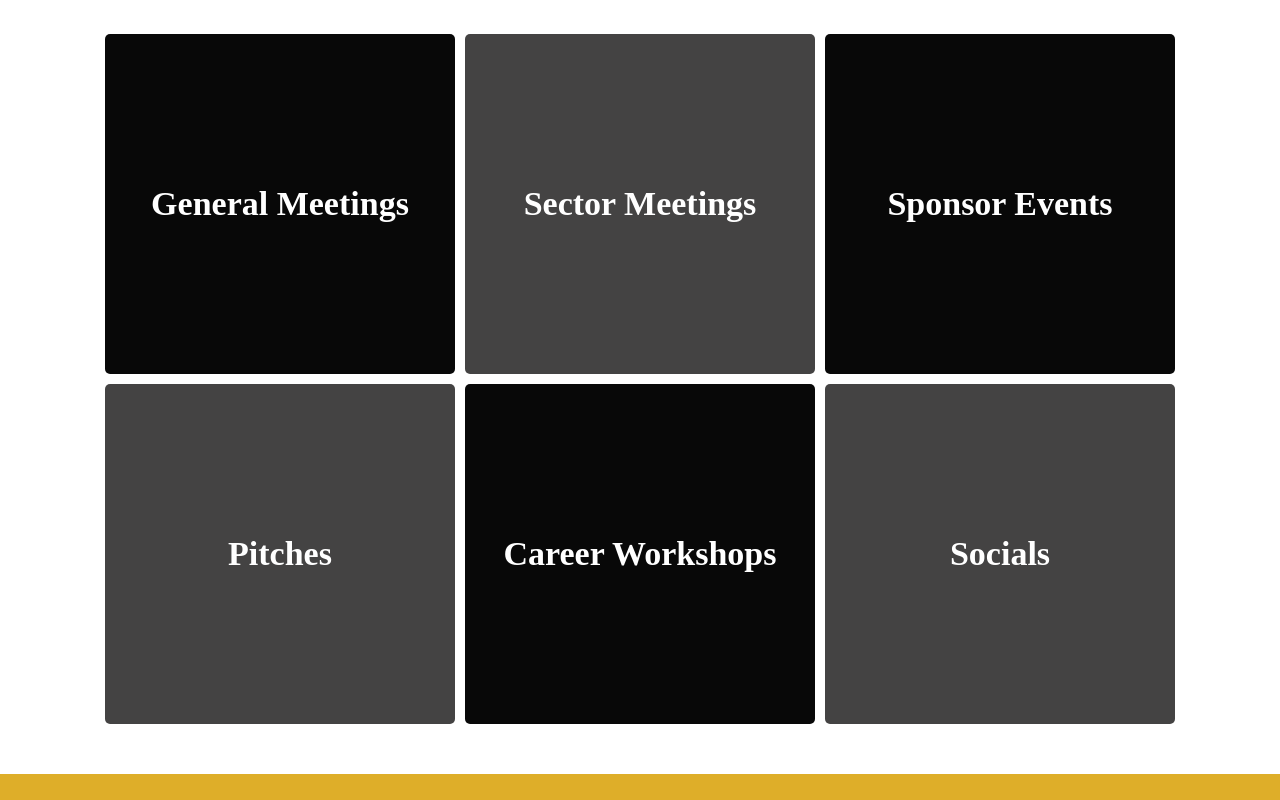
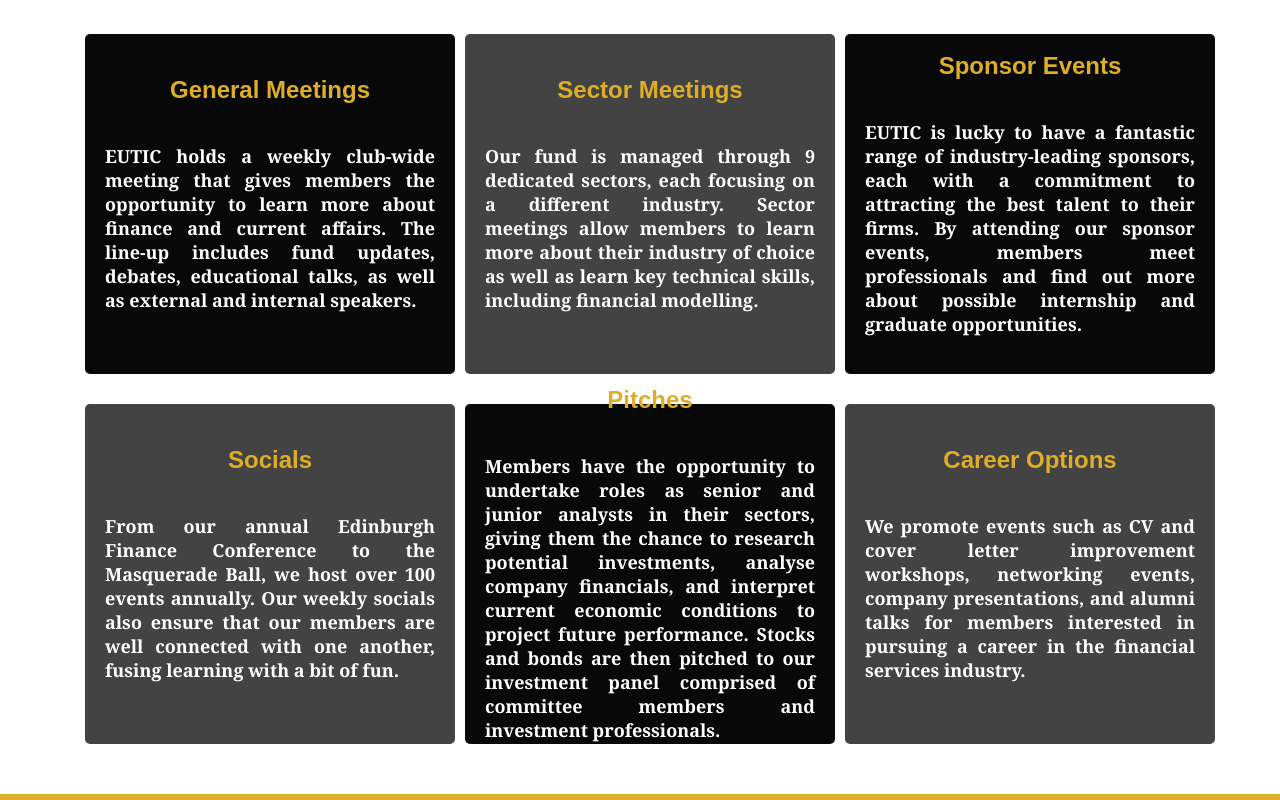
Before and after one commit to Arnesh997/eutic, a plain HTML site: page index.html in a window 1280 px wide. Shown: the part 1580-2380 px from the top of the page. Drawn offline with Linux system fonts and the light colour scheme.

Commit message:
added bunch of stuff

```diff
--- a/index.html
+++ b/index.html
@@ -128,14 +128,44 @@
                     <h1>Overview</h1>
                     <p>Our objectives are to educate students about the world of finance, give members real-life experience in trading stocks, provide opportunities to network with some ofthe world’s most prestigious firms, and help members pursue careers
                         in the financial services industry and other leading graduate recruiters.</p>
-                    <div class="wrapper ">
+
+                        <div class="wrapper">
+                            <div class="box">
+                                <h2>General Meetings</h2>
+                                <p>EUTIC holds a weekly club-wide meeting that gives members the opportunity to learn more about finance and current affairs. The line-up includes fund updates, debates, educational talks, as well as external and internal speakers.
+                                </p>
+                            </div>
+                            <div class="box">
+                                <h2>Sector Meetings</h2>
+                                <p>Our fund is managed through 9 dedicated sectors, each focusing on a different industry. Sector meetings allow members to learn more about their industry of choice as well as learn key technical skills, including financial modelling.</p>
+                            </div>
+                            <div class="box">
+                                <h2>Sponsor Events</h2>
+                                <p>EUTIC is lucky to have a fantastic range of industry-leading sponsors, each with a commitment to attracting the best talent to their firms. By attending our sponsor events, members meet professionals and find out more about possible internship and graduate opportunities.</p>
+                            </div>
+                            <div class="box">
+                                <h2>Socials</h2>
+                                <p>From our annual Edinburgh Finance Conference to the Masquerade Ball, we host over 100 events annually. Our weekly socials also ensure that our members are well connected with one another, fusing learning with a bit of fun.</p>
+                            </div>
+                            <div class="box">
+                                <h2>Pitches</h2>
+                                <p>Members have the opportunity to undertake roles as senior and junior analysts in their sectors, giving them the chance to research potential investments, analyse company financials, and interpret current economic conditions to project future performance. Stocks and bonds are then pitched to our investment panel comprised of committee members and investment professionals.</p>
+                            </div>
+                            <div class="box">
+                                <h2>Career Options</h2>
+                                <p>We promote events such as CV and cover letter improvement workshops, networking events, company presentations, and alumni talks for members interested in pursuing a career in the financial services industry.</p>
+                            </div>
+                            <!-- Add similar structure for other boxes -->
+                        </div>
+
+                    <!-- <div class="wrapper ">
                         <div class="box ">General Meetings</div>
                         <div class="box ">Sector Meetings</div>
                         <div class="box ">Sponsor Events</div>
                         <div class="box ">Pitches</div>
                         <div class="box ">Career Workshops</div>
                         <div class="box ">Socials</div>
-                    </div>
+                    </div> -->
                 </div>
                 <section class="custom-section ">
                     <div class="grid-container ">
--- a/style.css
+++ b/style.css
@@ -873,7 +873,7 @@ td {
     }
 }
 
-.box {
+/* .box {
     background-color: rgb(8, 8, 8);
     color: #fff;
     border-radius: 5px;
@@ -887,9 +887,55 @@ td {
     align-items: center;
 
     font-family: 'Times New Roman', Times, serif;
-}
-
-.box:hover {
+} */
+
+.box {
+    background-color: rgb(8, 8, 8);
+    color: #fff;
+    border-radius: 5px;
+    padding: 20px;
+    font-weight: bold;
+    height: 300px; /* Change height to auto to accommodate variable content */
+    width: 330px;
+    display: flex;
+    flex-direction: column; /* Stack the heading and content vertically */
+    justify-content: center;
+    align-items: center;
+    font-family: 'Times New Roman', Times, serif;
+    text-align: center;
+}
+
+.box h2 {
+    font-size: 24px; /* Style the heading */
+    margin-bottom: 10px; /* Add space between heading and content */
+    color:rgb(222, 174, 41);
+    padding-bottom: 30px;
+    padding-top: 30px;
+}
+
+.box p {
+    font-size: 18px;
+    text-align: justify;
+    margin: 0;
+
+}
+
+
+
+.wrapper {
+    width: 600px;
+    display: grid;
+    grid-gap: 30px;
+    grid-template-columns: repeat(3, 350px);
+    margin: 0 auto;
+    justify-content: center;
+    align-content: center;
+    margin-top: 50px;
+    padding-bottom: 50px;
+}
+
+
+.box:hover p{
     color: rgb(222, 174, 41);
 }
 
@@ -898,7 +944,7 @@ td {
 
 }
 
-.wrapper {
+/* .wrapper {
     width: 600px;
     display: grid;
     grid-gap: 10px;
@@ -911,7 +957,7 @@ td {
 
     margin-top: 50px;
     padding-bottom: 50px;
-}
+} */
 
 @media (max-width: 768px) {
     .wrapper {
@@ -922,6 +968,9 @@ td {
         padding: 0 20px;
 
         padding-bottom: 40px;
+
+
+
     }
 }
 
@@ -950,6 +999,7 @@ td {
 @media (max-width: 768px) {
     .grid-container {
         grid-template-columns: 1fr;
+
         /* Change to a single column */
     }
 }
```
